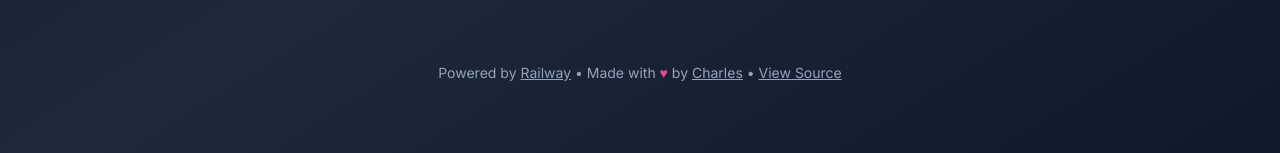
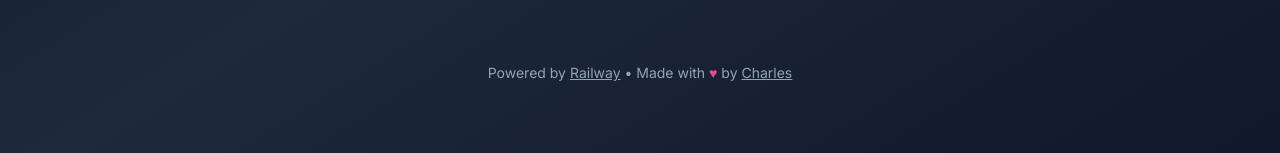
Before and after one commit to charlesvien/game-nite, a Next.js app: page / in a window 1280 px wide. Shown: the part 613-766 px from the top of the page. Built offline with nearby package versions, Linux system fonts and the light colour scheme.

Commit message:
Update footer.tsx

```diff
--- a/components/footer.tsx
+++ b/components/footer.tsx
@@ -19,15 +19,6 @@ export default function Footer() {
           rel="noopener noreferrer"
         >
           Charles
-        </a>{' '}
-        •{' '}
-        <a
-          href="https://github.com/charlesvien/game-nite"
-          className="underline hover:text-purple-400 transition-colors"
-          target="_blank"
-          rel="noopener noreferrer"
-        >
-          View Source
         </a>
       </p>
     </div>
```
